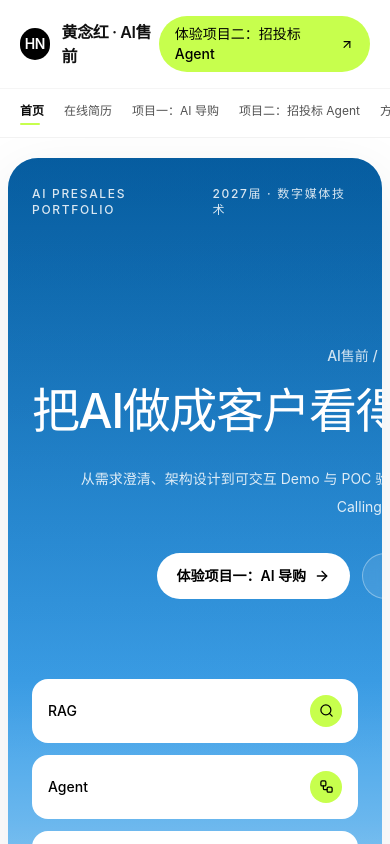
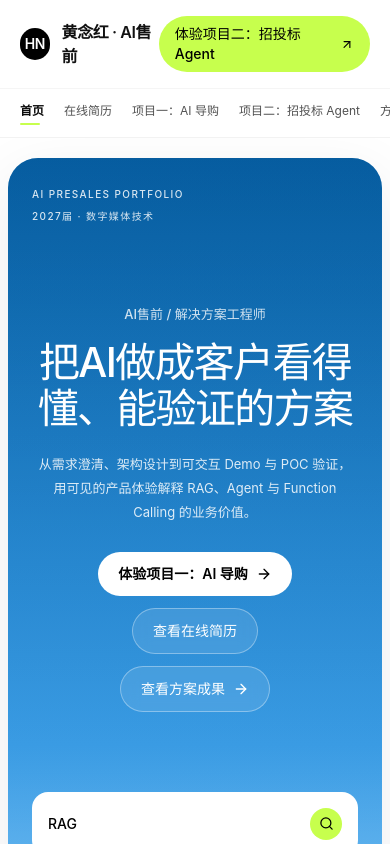
Before and after one commit to neyoxxx16-maker/ai-presales-portfolio, a Next.js app: page / in a window 390 px wide. Shown: the top 844 px of the page. Built offline with nearby package versions, Linux system fonts and the light colour scheme.

Commit message:
fix: improve mobile hero responsiveness

```diff
--- a/components/home/Hero.tsx
+++ b/components/home/Hero.tsx
@@ -14,22 +14,22 @@ export function Hero() {
     <section className="mx-auto max-w-[1520px] px-2 pt-5 sm:px-3 lg:px-4">
       <div className="sky-panel min-h-[720px] rounded-[30px] px-6 py-7 text-white shadow-soft sm:px-10 lg:min-h-[calc(100svh-106px)] lg:px-14 lg:py-10">
         <div className="relative z-10 flex min-h-[660px] flex-col lg:min-h-[calc(100svh-166px)]">
-          <div className="flex items-center justify-between text-xs font-medium tracking-[0.14em] text-white/85">
+          <div className="flex flex-col gap-1.5 text-[10px] font-medium leading-relaxed tracking-[0.14em] text-white/85 sm:flex-row sm:items-center sm:justify-between sm:gap-0 sm:text-xs">
             <span>AI PRESALES PORTFOLIO</span>
             <span>2027届 · 数字媒体技术</span>
           </div>
 
-          <div className="mx-auto mt-32 max-w-[1280px] text-center lg:mt-36">
-            <p className="mb-5 text-sm font-medium text-white/80">AI售前 / 解决方案工程师</p>
-            <h1 data-hero-reveal className="whitespace-nowrap text-5xl font-medium leading-[1.06] tracking-[-0.03em] sm:text-6xl lg:text-7xl">
+          <div className="mx-auto mt-20 max-w-[1280px] text-center sm:mt-32 lg:mt-36">
+            <p className="mb-4 text-[13px] font-medium text-white/80 sm:mb-5 sm:text-sm">AI售前 / 解决方案工程师</p>
+            <h1 data-hero-reveal className="mx-auto max-w-[20rem] text-[clamp(2.25rem,10.5vw,3rem)] font-medium leading-[1.12] tracking-[-0.04em] sm:max-w-none sm:whitespace-nowrap sm:text-6xl sm:leading-[1.06] sm:tracking-[-0.03em] lg:text-7xl">
               把AI做成客户看得懂、能验证的方案
             </h1>
-            <p data-hero-reveal className="mx-auto mt-7 max-w-2xl text-sm leading-7 text-white/85 sm:text-base">
+            <p data-hero-reveal className="mx-auto mt-5 max-w-[20rem] text-[13px] leading-6 text-white/85 sm:mt-7 sm:max-w-2xl sm:text-base sm:leading-7">
               从需求澄清、架构设计到可交互 Demo 与 POC 验证，
               用可见的产品体验解释 RAG、Agent 与 Function Calling 的业务价值。
             </p>
 
-            <div data-hero-reveal className="mt-8 flex flex-wrap justify-center gap-3">
+            <div data-hero-reveal className="mt-7 flex flex-col items-center gap-3 sm:mt-8 sm:flex-row sm:flex-wrap sm:justify-center">
               <Link href="/demo/tea-assistant" className="inline-flex items-center gap-2 rounded-full bg-white px-5 py-3 text-sm font-semibold text-black">
                 体验项目一：AI 导购 <ArrowRight className="button-arrow" size={16} />
               </Link>
```
